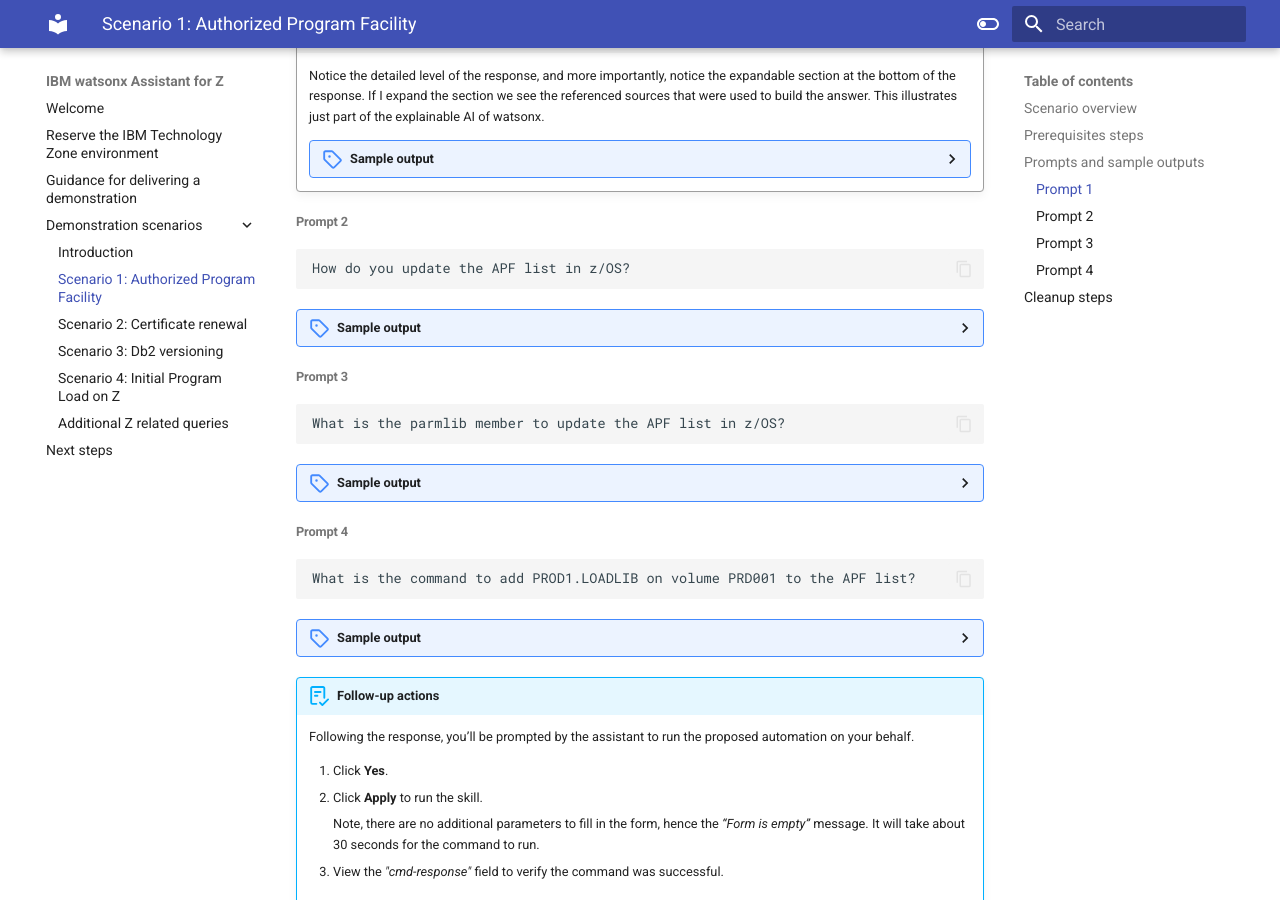
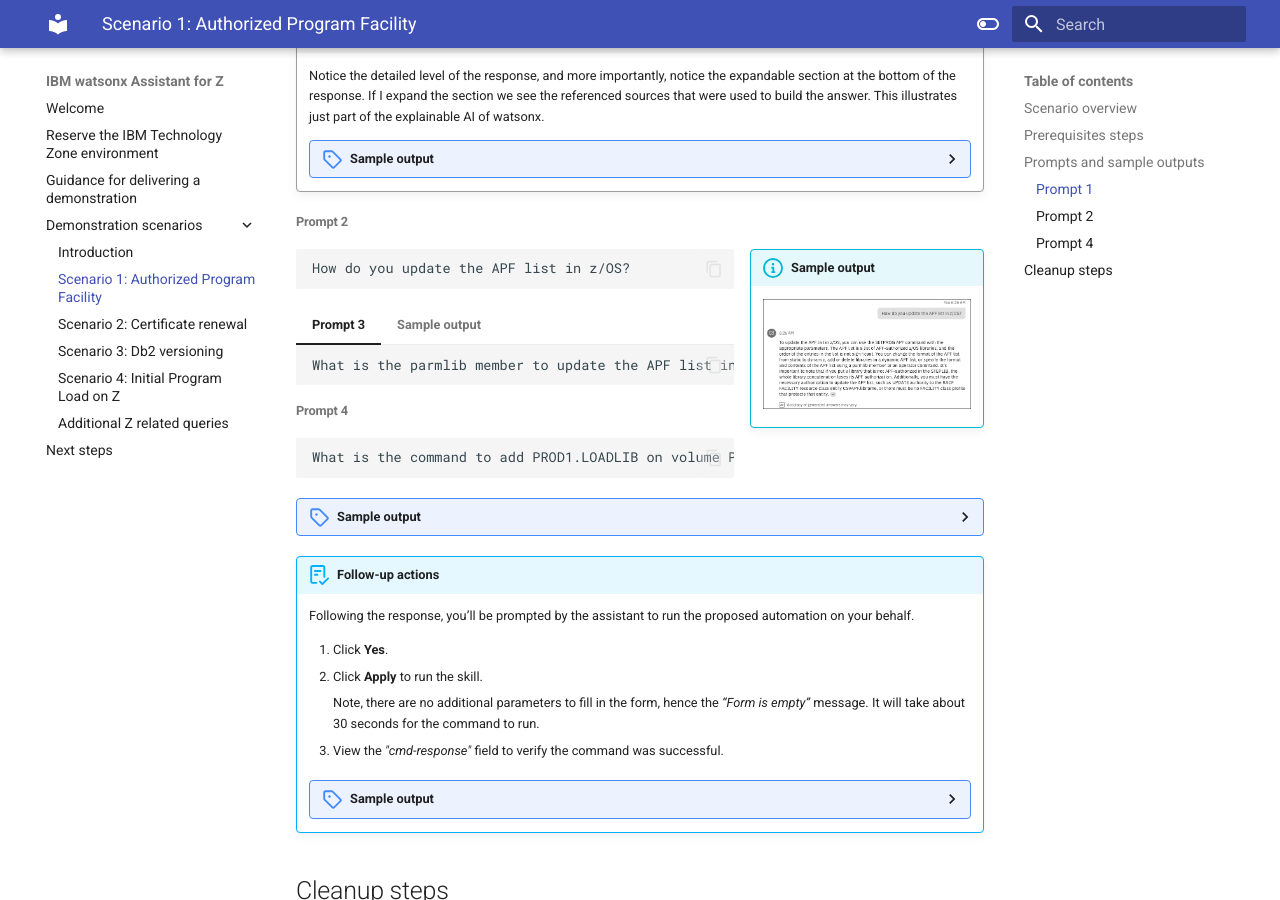
Before and after one commit to IBM/SalesEnablement-L3-watsonx-AssistantForZ, an MkDocs documentation site: the page built from docs/scenarios/APF.md, in a window 1280 px wide and 900 px high, scrolled down 801 px. Built offline with MkDocs 1.6.1 and Material for MkDocs 9.7.7, drawn with Linux system fonts in a browser that asks for light colours.

Commit message:
various formats

````diff
--- a/docs/scenarios/APF.md
+++ b/docs/scenarios/APF.md
@@ -15,10 +15,11 @@ None.
 ```
 What is the APF list in z/OS? Provide a detailed explanation.
 ```
-    <details>
-    <summary>Sample output</summary>
+
+??? Example "Sample output"
+
     ![](_attachments/apf-001.png)
-    </details>
+
 
 !!! Quote "Speaker's script"
 
@@ -30,22 +31,36 @@ What is the APF list in z/OS? Provide a detailed explanation.
     </details>
 
 ###### Prompt 2
+!!! info inline end "Sample output"
+
+    ![](_attachments/apf-002.png)
+
 ```
 How do you update the APF list in z/OS?
 ```
-    <details>
+    <!-- <details>
     <summary>Sample output</summary>
     ![](_attachments/apf-002.png)
-    </details>
+    </details> -->
 
-###### Prompt 3
+<!-- ###### Prompt 3
 ```
 What is the parmlib member to update the APF list in z/OS?
 ```
     <details>
     <summary>Sample output</summary>
     ![](_attachments/apf-003.png)
-    </details>
+    </details> -->
+
+=== "Prompt 3"
+
+    ```
+    What is the parmlib member to update the APF list in z/OS?
+    ```
+
+=== "Sample output"
+
+    ![](_attachments/apf-003.png)
 
 ###### Prompt 4
 ```
````
Also changed, not shown: docs/index.md (+1 -1 lines).
